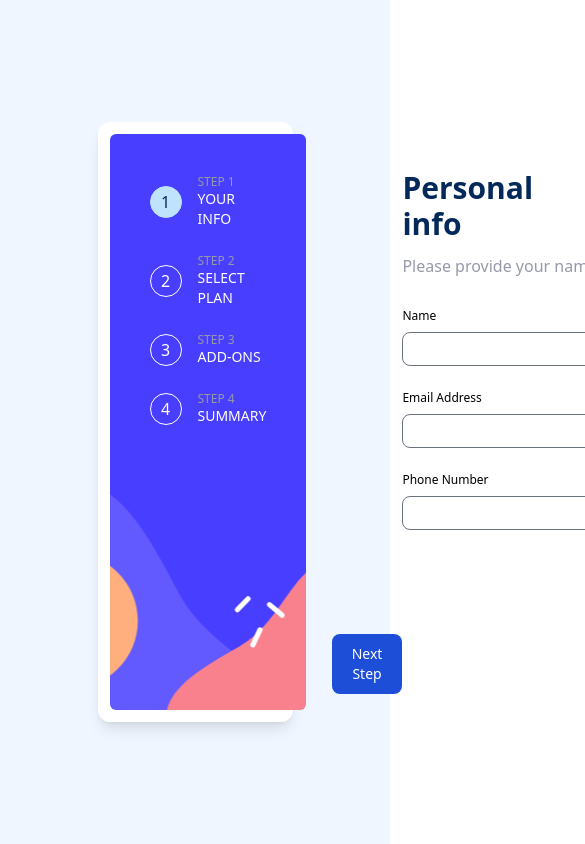
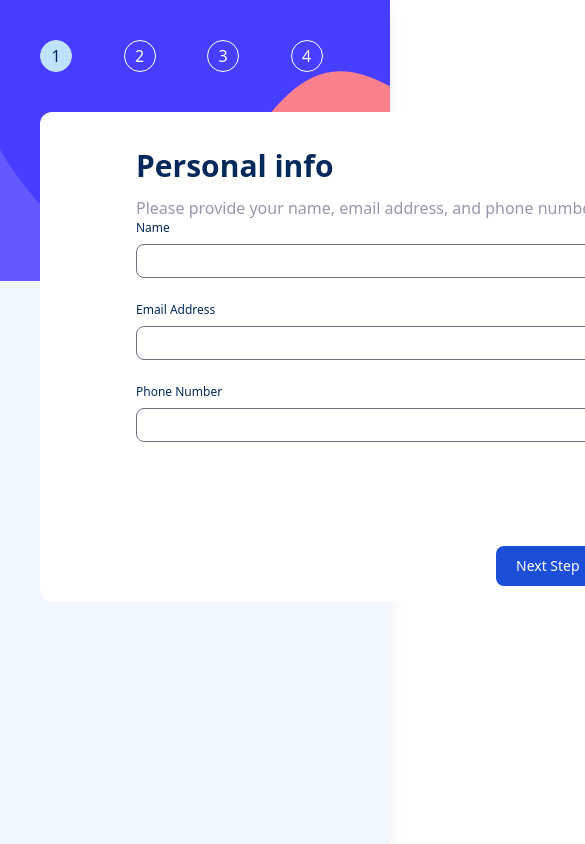
Before and after one commit to AitorGallardo/Multi-Step-Form, a React (Vite) app: page /firstStep in a window 390 px wide. Shown: the top 844 px of the page, 585 px wide, since content can reach past the window. Built offline with nearby package versions, Linux system fonts and the light colour scheme; a web font is replaced by a local one.

Commit message:
responsive form layout

```diff
--- /dev/null
+++ b/src/components/Footer.jsx
@@ -0,0 +1,19 @@
+export default function Footer() {
+  return (
+    <footer className='flex justify-between'>
+    <button
+      onClick={goBack}
+      className='w-fit self-end text-coolGray hover:text-marineBlue font-medium rounded-lg text-sm px-5 py-2.5'
+    >
+      {BUTTONS_TEXT.GO_BACK}
+    </button>
+
+    <button
+      onClick={handleConfirm}
+      className='w-fit self-end text-white bg-blue-700 hover:bg-blue-800 font-medium rounded-lg text-sm px-5 py-2.5'
+    >
+      {BUTTONS_TEXT.CONFIRM}
+    </button>
+  </footer>
+  );
+}
--- a/src/components/Stepper.jsx
+++ b/src/components/Stepper.jsx
@@ -6,7 +6,7 @@ const { FIRST, SECOND, THIRD, FOURTH } = STEPS;
 
 export const Stepper = ({active}) => {
   return (
-    <ol className='items-center flex flex-col gap-6'>
+    <ol className='items-center flex flex-row sm:flex-col gap-6'>
       <li className='flex w-full justify-start gap-4 items-center text-blue-600 dark:text-blue-500 '>
         <span
           className={`flex items-center justify-center w-8 h-8 border rounded-full shrink-0 ${
@@ -17,7 +17,7 @@ export const Stepper = ({active}) => {
         >
           {FIRST.NUMBER}
         </span>
-        <span>
+        <span className='hidden sm:flex flex-col'>
           <h3 className='text-xs leading-tight text-coolGray'>
             STEP {FIRST.NUMBER}
           </h3>
@@ -34,7 +34,7 @@ export const Stepper = ({active}) => {
         >
           {SECOND.NUMBER}
         </span>
-        <span>
+        <span className='hidden sm:flex flex-col'>
           <h3 className='text-xs leading-tight text-coolGray'>
             STEP {SECOND.NUMBER}
           </h3>
@@ -51,7 +51,7 @@ export const Stepper = ({active}) => {
         >
           {THIRD.NUMBER}
         </span>
-        <span>
+        <span className='hidden sm:flex flex-col'>
           <h3 className='text-xs leading-tight text-coolGray'>
             STEP {THIRD.NUMBER}
           </h3>
@@ -68,7 +68,7 @@ export const Stepper = ({active}) => {
         >
           {FOURTH.NUMBER}
         </span>
-        <span>
+        <span className='hidden sm:flex flex-col'>
           <h3 className='text-xs leading-tight text-coolGray'>
             STEP {FOURTH.NUMBER}
           </h3>
--- a/src/layout/FormLayout.jsx
+++ b/src/layout/FormLayout.jsx
@@ -2,12 +2,12 @@ import PropTypes from 'prop-types';
 import { Stepper } from '../components/Stepper';
 export const FormLayout = ({ title='', description='', activeNumber=1, showHeader=true, children }) => {
   return (
-    <main className='flex h-screen justify-center items-center bg-magnolia'>
-      <article className='flex shadow-lg rounded-xl p-3 w-3/6 bg-white min-h-[600px] max-h-[600px]'>
-        <div className="sidePanel basis-1/3 bg-[url('src/assets/images/bg-sidebar-desktop.svg')] bg-bottom bg-cover rounded-md p-10">
+    <main className='flex h-screen sm:justify-center sm:items-center bg-magnolia'>
+      <article className='flex sm:flex-row flex-col shadow-lg sm:rounded-xl sm:p-3 sm:w-3/6 sm:bg-white sm:min-h-[600px] sm:max-h-[600px] bg-magnolia relative w-full'>
+        <div className="sidePanel basis-1/3 sm:bg-[url('src/assets/images/bg-sidebar-desktop.svg')] sm:rounded-md sm:bg-bottom bg-[url('src/assets/images/bg-sidebar-mobile.svg')] bg-cover p-10 bg-right-bottom">
           <Stepper active={activeNumber} />
         </div>
-        <section className='flex grow flex-col w-3/6 justify-between px-24 pt-9 pb-4'>
+        <section className='flex grow flex-col sm:w-3/6 sm:static justify-between px-24 pt-9 pb-4 mx-10 bg-white absolute top-28 rounded-xl'>
           <header className={`${showHeader ? 'flex flex-col':'hidden'}`}>
             <h1 className='text-3xl text-marineBlue font-bold mb-3'>{title}</h1>
             <p className=' text-coolGray text-md whitespace-nowrap'>
--- a/src/pages/InfoPage.jsx
+++ b/src/pages/InfoPage.jsx
@@ -51,7 +51,7 @@ export const InfoPage = () => {
     >
       <form className='flex flex-col gap-6' onSubmit={handleSubmit}>
         <fieldset className='flex flex-col gap-2'>
-          <label className='input__label text-xs' htmlFor={'name'}>
+          <label className='input__label text-xs text-marineBlue' htmlFor={'name'}>
             {FIRST_FORM_LABELS.NAME}
           </label>
           <input
@@ -72,7 +72,7 @@ export const InfoPage = () => {
           )}
         </fieldset>
         <fieldset className='flex flex-col gap-2'>
-          <label className='input__label text-xs' htmlFor={'email'}>
+          <label className='input__label text-xs text-marineBlue' htmlFor={'email'}>
           {FIRST_FORM_LABELS.EMAIL}
           </label>
           <input
@@ -95,7 +95,7 @@ export const InfoPage = () => {
           )}
         </fieldset>
         <fieldset className='flex flex-col gap-2'>
-          <label className='input__label text-xs' htmlFor={'phone'}>
+          <label className='input__label text-xs text-marineBlue' htmlFor={'phone'}>
           {FIRST_FORM_LABELS.PHONE}
           </label>
           <input
```
